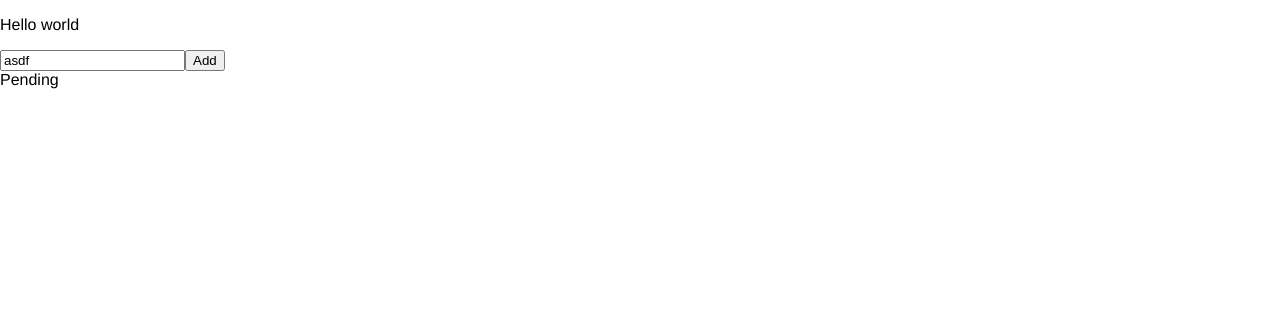
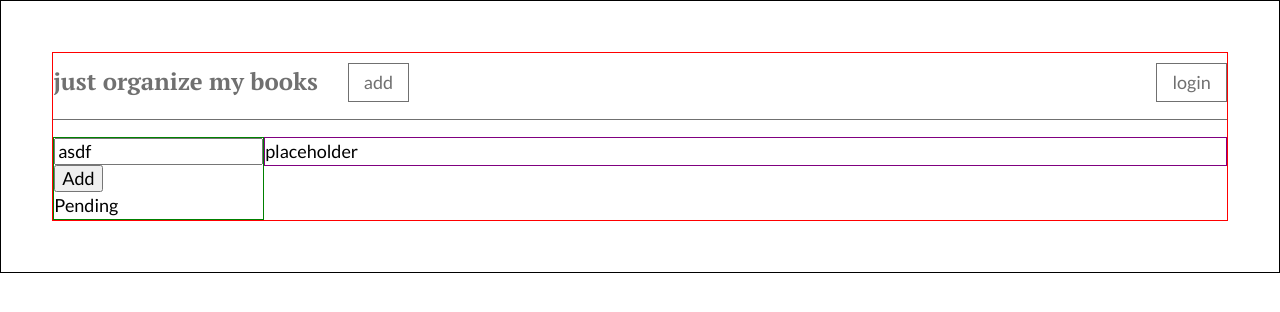
Before and after one commit to stasquatch/jomb, a React (Create React App) app in the folder jomb/client/: page / in a window 1280 px wide. Shown: the top 312 px of the page. Built offline with nearby package versions, Linux system fonts and the light colour scheme; no server answers.

Commit message:
Moving shared css to App.css, establishing basic flex layout

```diff
--- a/jomb/client/package.json
+++ b/jomb/client/package.json
@@ -5,6 +5,7 @@
   "private": true,
   "dependencies": {
     "axios": "^0.18.0",
+    "normalize.css": "^8.0.0",
     "react": "^16.4.2",
     "react-dom": "^16.4.2",
     "react-scripts": "1.1.4"
--- /dev/null
+++ b/jomb/client/src/components/app/App.css
@@ -0,0 +1,98 @@
+@import url("https://fonts.googleapis.com/css?family=Lato:400,400i,700,700i|PT+Serif:400,400i,700,700i");
+
+:root {
+  --main-gray: #707070;
+  --hover-gray: #e3e3e3;
+}
+
+body {
+  border: 1pt solid black;
+  display: flex;
+  flex-direction: column;
+  font-family: "Lato", Arial, sans-serif;
+  font-size: 18px;
+  justify-content: space-around;
+  line-height: 150%;
+  margin: 0;
+  padding: 4%;
+}
+
+p {
+  margin: 0;
+  padding: 0;
+}
+
+#SiteTitle,
+#SiteNav,
+#HeaderRight {
+  margin-top: 10px;
+}
+
+#SiteTitle h1 {
+  color: var(--main-gray);
+  font-family: "PT Serif", serif;
+  font-size: 24px;
+  display: inline-block;
+  margin: 0;
+  padding: 0;
+}
+
+header {
+  align-items: center;
+  border-bottom: 1px solid var(--main-gray);
+  display: flex;
+  flex-wrap: wrap;
+  padding: 0 0 17px 0;
+  margin-bottom: 17px;
+}
+
+#SiteNav a {
+  margin-left: 30px;
+}
+
+header a,
+header a:visited {
+  border: 1pt solid var(--main-gray);
+  color: var(--main-gray);
+  display: inline-block;
+  padding: 5px 15px;
+  text-decoration: none;
+}
+
+header a:hover,
+header a:active,
+header a:focus {
+  background-color: var(--hover-gray);
+}
+
+header a:focus {
+  border-color: blue;
+}
+
+#SiteNav {
+  flex-grow: 5;
+}
+
+#HeaderRight {
+  text-align: right;
+  flex-grow: 1;
+}
+
+#Jomb {
+  border: 1pt solid red;
+}
+
+#Main {
+  display: flex;
+  align-items: flex-start;
+}
+
+#SideBar {
+  flex: 1;
+  border: 1pt solid green;
+}
+
+#BookDetail {
+  flex: 5;
+  border: 1pt solid purple;
+}
--- a/jomb/client/src/components/app/App.js
+++ b/jomb/client/src/components/app/App.js
@@ -1,13 +1,35 @@
 import React, { Component } from "react";
 import BookList from "../booklist/BookList";
-import "../../shared/_layout.css";
+import "normalize.css";
+import "./App.css";
 
 class App extends Component {
   render() {
     return (
       <div id="Jomb">
-        <p>Hello world</p>
-        <BookList />
+        <header>
+          <div id="SiteTitle">
+            <h1>just organize my books</h1>
+          </div>
+          <div id="SiteNav">
+            <a href="/add" class="top-nav">
+              add
+            </a>
+          </div>
+          <div id="HeaderRight">
+            <a href="/login" id="LoginLink">
+              login
+            </a>
+          </div>
+        </header>
+        <div id="Main">
+          <div id="SideBar">
+            <BookList />
+          </div>
+          <div id="BookDetail">
+            <p>placeholder</p>
+          </div>
+        </div>
       </div>
     );
   }
--- a/jomb/client/src/shared/_layout.css
+++ /dev/null
@@ -1,6 +0,0 @@
-body {
-  font-family: Helvetica, Arial, sans-serif;
-  margin: 0;
-  padding: 0;
-  width: 100%;
-}
```
Also changed, not shown: 1 other file (tests, documents, lock files or other folders).
